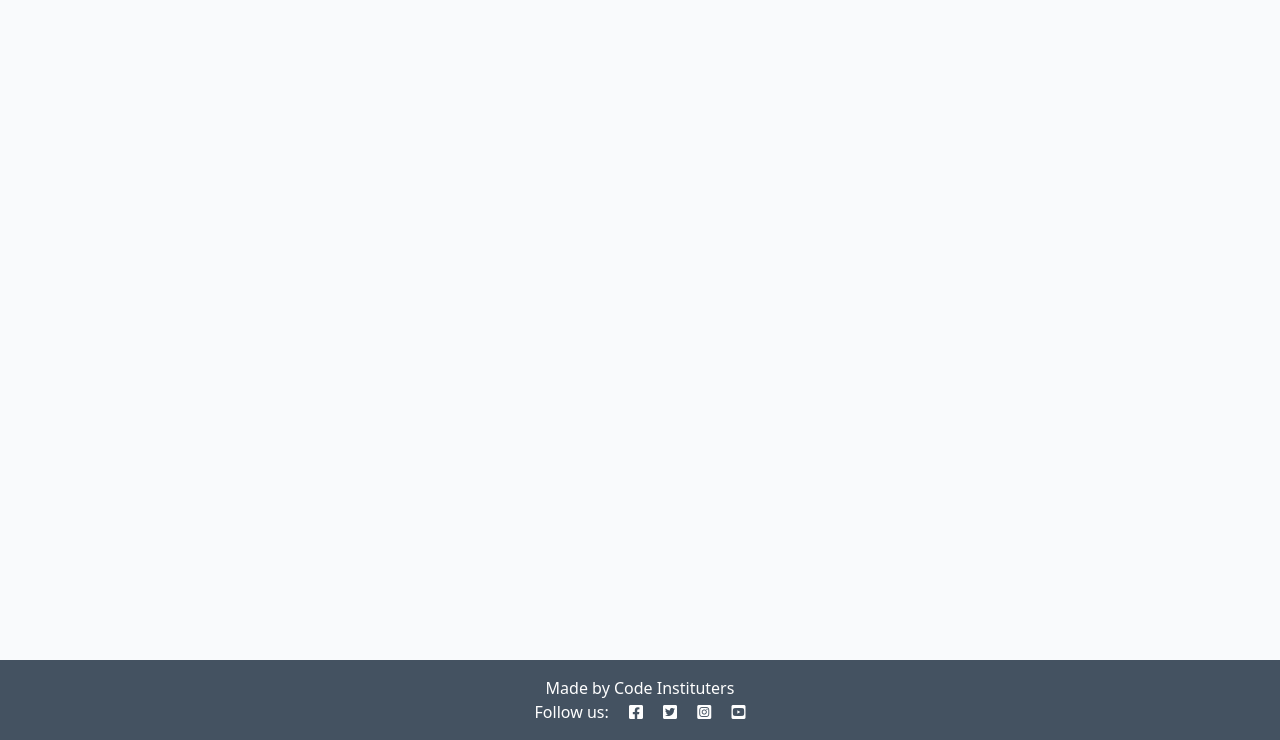
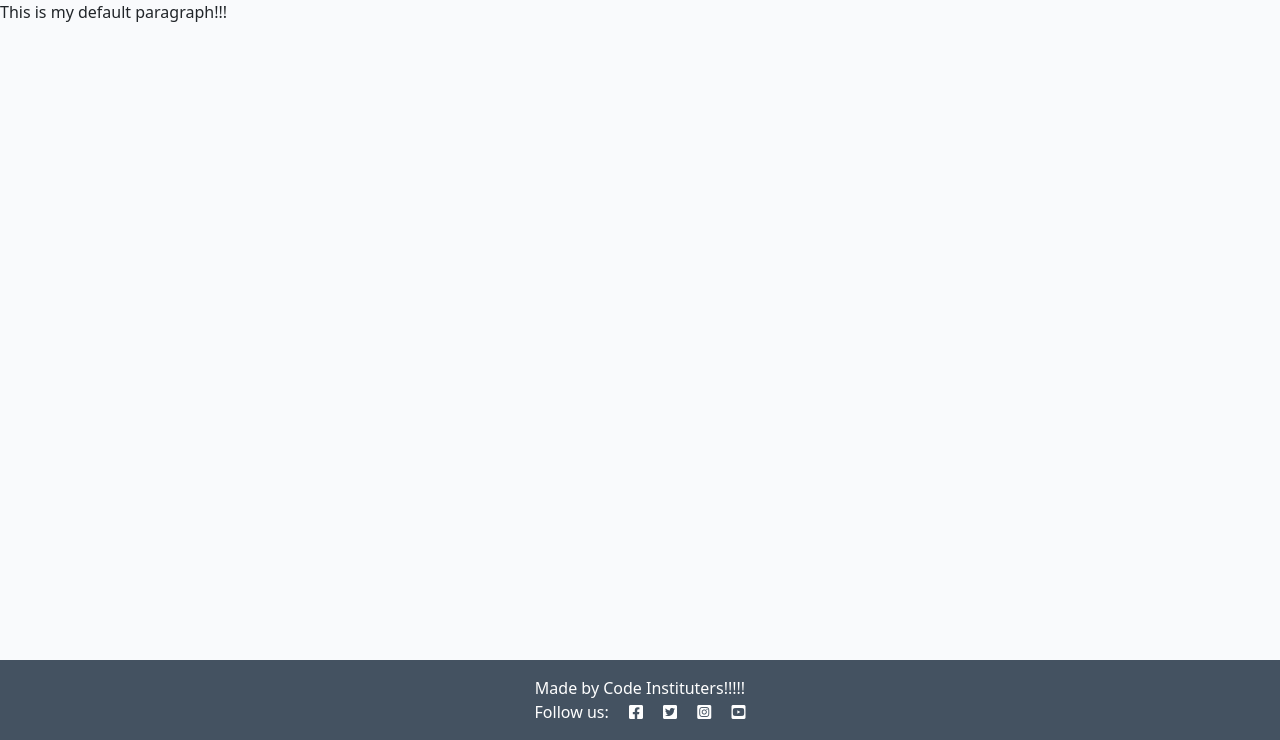
Before and after one commit to kasemdeautsch/django-blog, a Django app: template templates/base.html in a window 1280 px wide. Shown: the part 60-800 px from the top of the page. Run offline with Django 4.2, Linux system fonts and the light colour scheme; the template is opened without the code that fills it, so the values that code supplies are empty.

Commit message:
add templates

```diff
--- a/blog/templates/blog/index.html
+++ b/blog/templates/blog/index.html
@@ -50,3 +50,6 @@
 
 <!-- index.html content ends here -->
 {% endblock %}
+{% block copyright %}
+Copyright 2023 by Kas.
+{% endblock %}
--- a/templates/base.html
+++ b/templates/base.html
@@ -54,13 +54,18 @@
 
         {% block content %}
         <!-- Content Goes here -->
+        <p>This is my default paragraph!!!</p>
         {% endblock content %}
 
     </main>
 
     <!-- Footer -->
     <footer class="footer mt-auto py-3 dark-bg">
-        <p class="m-0 text-center text-white">Made by Code Instituters</p>
+        <p class="m-0 text-center text-white">
+            {% block copyright %}
+            Made by Code Instituters!!!!!
+            {% endblock copyright %}
+        </p>
         <p class="m-0 text-center text-white">Follow us: <i class="fab fa-facebook-square ms-3"></i>
             <i class="fab fa-twitter-square ms-3"></i>
             <i class="fab fa-instagram-square ms-3"></i>
```
